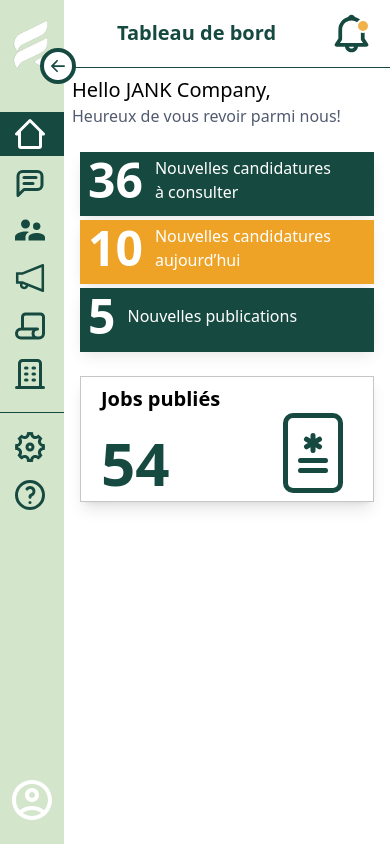
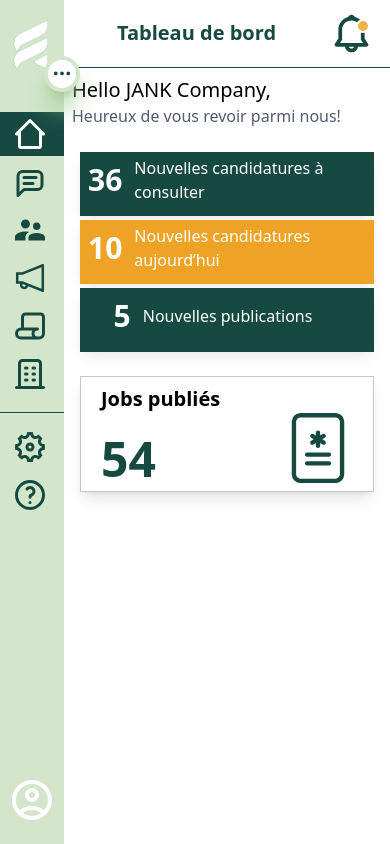
Before and after one commit to johanalain11/job-in, a React (Vite) app: page /dashboard-E in a window 390 px wide. Built offline with nearby package versions, Linux system fonts and the light colour scheme; some icons are missing.

Commit message:
Ajout de la couleur 'green4' dans la amélioration des styles dans les composants Hero et Menu, et ajustements de mise en page dans le tableau de bord 2.

```diff
--- a/src/components/Hero.jsx
+++ b/src/components/Hero.jsx
@@ -19,11 +19,12 @@ const Hero = () => {
         whileInView={"show"}
         viewport={{once:true, amount: 0.7}}
         className='max-w-[1240px] mt-[-96px] h-screen mx-auto flex flex-col justify-center items-center md:items-start md:ms-4 xl:ms-24 2xl:ms-36'>
-            <p className='p-2 text-xl xl:text-2xl'>Vous voulez obtenir un job facilement?</p>
+            <p className='p-2 font-semibold text-xl md:text-2xl xl:text-2xl'>Vous voulez obtenir un job facilement?</p>
             <div className='text-yellow font-bold p-2 text-6xl lg:text-7xl xl:text-8xl text-center md:text-start float-left max-h-32 whitespace-nowrap overflow-visible' >
-            <ReactTyped strings={['Postulez à', 'Trouvez', 'Cherchez']} typeSpeed={60} backSpeed={100} loop/></div>
+              <ReactTyped strings={['Postulez à', 'Trouvez', 'Cherchez']} typeSpeed={60} backSpeed={100} loop/>
+            </div>
             <h1 className='text-white font-bold px-2 text-5xl lg:text-6xl xl:text-7xl'>un job</h1>
-            <p className='p-2 text-xl xl:mt-3 xl:text-2xl'>grâce à votre application  <ShinyText disabled={false} speed={3} className='text-2xl font-black font-["League Spartan"]' text="JOB-in"/></p>
+            <p className='p-2 font-semibold text-xl md:text-2xl md:mt-3 xl:text-2xl'>grâce à votre application  <ShinyText disabled={false} speed={3} className='text-2xl font-black font-["League Spartan"]' text="JOB-in"/></p>
             <Link to="/dashboard"><button className='text-2xl md:text-3xl xl:text-4xl m-2 p-2 md:px-6 w-max px-8 bg-yellow rounded-full font-black text-green1 inline button hover:px-8'>Inscrivez-vous !</button></Link>
             <div className='space-x-5 hidden'>
             <Link to="/dashboard-E"><button className='text-lg md:text-xl xl:text-2xl m-1 h-10 w-max px-3 bg-green3 rounded-full font-black text-green1 inline  hover:px-6 transition ease-out duration-500 hover:scale-105 hover:text-white'>Entreprise</button></Link>
--- a/src/elements/Head.jsx
+++ b/src/elements/Head.jsx
@@ -12,7 +12,7 @@ const Head = (props) => {
       </span>
       <p className='font-bold md:ml-3 xl:ml-6 text-xl md:text-3xl xl:text-4xl'>{props.nom}</p>
       <div className='flex flex-row'>
-          <Link to='/'> <div className='border border-black text-lg md:text-xl xl:text-2xl mx-2 md:px-5 font-semibold text-yellow py-1 hover:scale-105 transition ease-out duration-300 hover:bg-yellow2 hidden sm:block'>
+          <Link to='/' className='flex px-auto justify-center items-center'> <div className='border border-black text-lg md:text-xl xl:text-2xl mx-2 md:px-5 px-1 font-semibold text-yellow py-1 hover:scale-105 transition ease-out duration-300 hover:bg-yellow2 hidden sm:block'>
               Retourner à l'accueil </div>
           </Link>
           <svg xmlns="http://www.w3.org/2000/svg" width="45" height="45" viewBox="0 0 45 45" fill="none" className='mx-2 md:mx-6 xl:mx-12 '>
--- a/src/elements/Menu.jsx
+++ b/src/elements/Menu.jsx
@@ -4,7 +4,7 @@ import Logo3 from '../assets/logo3.png'
 import { BiHomeAlt2 } from "react-icons/bi";
 import { TbMessage } from "react-icons/tb";
 import { RiSearchLine } from "react-icons/ri";
-import { BsArrowLeftShort} from 'react-icons/bs';
+import { GoKebabHorizontal } from "react-icons/go";
 import { HiOutlineDocumentText } from "react-icons/hi";
 import { PiBuildingsBold } from "react-icons/pi";
 import { RiProfileLine } from "react-icons/ri";
@@ -48,9 +48,9 @@ const Menu = () => {
                 <img src={Logo} alt='/' className={`${!open ? "hidden": "inline-block"}`} />
                 <img src={Logo3} alt='/' className={`${!open ? "inline-block w-10 pb-4": "hidden"}`} />
                 </Link>
-                <BsArrowLeftShort className='bg-white text-green1 text-4xl absolute
-                -right-3 top-12 md:top-16 border-4 border-green3 cursor-pointer rounded-full'
-                onClick={() => setOpen(!open)} />
+                <div className='bg-white p-1 absolute -right-4 top-14 md:top-16 border-4 border-green3 shadow-xl shadow-green3 cursor-pointer rounded-full' onClick={() => setOpen(!open)} >
+                    <GoKebabHorizontal className=' text-green1 text-xl'/>
+                </div>
             </div>
             <div>
                 {
@@ -100,7 +100,7 @@ const Menu = () => {
             </div>
         </div>
         <div className='text-white mb-3'>
-            <div className='flex flex-row justify-center py-2 space-x-3 rounded-full hover:bg-green2 hover:text-white cursor-pointer transition duration-500 ease-in-out transform hover:scale-105'>
+            <div className='flex flex-row justify-center py-2 space-x-3 rounded-full cursor-pointer transition duration-500 ease-in-out transform hover:scale-105'>
             <MdOutlineAccountCircle className='text-5xl min-w-8' />
             <div className={`${!open ? "hidden": "justify-center flex flex-col space-y-1"}`}>
                 <p className='text-green1'>Johan NZALI</p>
--- a/src/elements/Menu2.jsx
+++ b/src/elements/Menu2.jsx
@@ -3,7 +3,7 @@ import Logo from '../assets/logo1.png'
 import Logo3 from '../assets/logo3.png'
 import { BiHomeAlt2 } from "react-icons/bi";
 import { TbMessage } from "react-icons/tb";
-import { BsArrowLeftShort} from 'react-icons/bs';
+import { GoKebabHorizontal } from "react-icons/go";
 import { MdOutlineAccountCircle, MdSupervisorAccount } from "react-icons/md";
 import { AiOutlineNotification } from "react-icons/ai";
 import { TbScript } from "react-icons/tb";
@@ -48,9 +48,9 @@ const Menu = () => {
                 <img src={Logo} alt='/' className={`${!open ? "hidden": "inline-block"}`} />
                 <img src={Logo3} alt='/' className={`${!open ? "inline-block w-10 pb-4": "hidden"}`} />
                 </Link>
-                <BsArrowLeftShort className='bg-white text-green1 text-4xl absolute
-                -right-3 top-12 md:top-16 border-4 border-green1 cursor-pointer rounded-full'
-                onClick={() => setOpen(!open)} />
+                <div className='bg-white p-1 absolute -right-4 top-14 md:top-16 border-4 border-green4 shadow-xl shadow-green3 cursor-pointer rounded-full' onClick={() => setOpen(!open)}>
+                    <GoKebabHorizontal className=' text-green1 text-xl'/>
+                </div>
             </div>
             <div>
                 {
@@ -100,7 +100,7 @@ const Menu = () => {
             </div>
         </div>
         <div className='text-white mb-3'>
-            <div className='flex flex-row justify-center py-2 space-x-3 rounded-full hover:bg-green2 hover:text-white cursor-pointer transition duration-500 ease-in-out transform hover:scale-105'>
+            <div className='flex flex-row justify-center py-2 space-x-3 rounded-full cursor-pointer transition duration-500 ease-in-out transform hover:scale-105'>
             <MdOutlineAccountCircle className='text-5xl min-w-8' />
             <div className={`${!open ? "hidden": "justify-center flex flex-col space-y-1"}`}>
                 <p className='text-green1'>JANK Company</p>
--- a/src/elements2/Dashboard/board.jsx
+++ b/src/elements2/Dashboard/board.jsx
@@ -20,13 +20,13 @@ function board() {
           {
             actus.map((actus) =>
             <div className='w-full transition duration-500 ease-in-out transform hover:scale-105 shadow-lg hover:shadow-green2'>
-            <div className={actus.color}>
-              <div className='flex flex-row gap-x-3 m-1 min-h-14 md:justify-center items-center text-white p-1 md:p-2 xl:py-3'>
-                <CountUp delay={actus.delay} separator=' ' duration={2} className='text-5xl font-bold' end={actus.n}/>
-                <div className='w-fit'>{actus.text}</div>
-                <div className='w-4 text-lg'><FaChevronRight /></div>
+              <div className={actus.color}>
+                <div className='flex flex-row gap-x-3 m-1 min-h-14 md:justify-center items-center place-content-center text-white p-1 md:p-2 xl:py-3'>
+                  <CountUp delay={actus.delay} separator=' ' duration={2} className='text-3xl lg:text-5xl font-bold' end={actus.n}/>
+                  <div className='w-fit'>{actus.text}</div>
+                  <div className='w-4 text-lg'><FaChevronRight /></div>
+                </div>
               </div>
-            </div>
             </div>)
           }
         </div>
@@ -35,9 +35,9 @@ function board() {
       <div className='mt-7 gap-y-5 flex flex-col'>
         <div className='border border-gray3 py-2 px-5 w-full md:w-64 lg:w-72 transition duration-500 ease-in-out transform hover:scale-105 shadow-lg hover:shadow-green2'>
             <p className='font-semibold text-xl md:text-2xl'>Jobs publiés</p>
-            <div className='w-full flex flex-row justify-between space-x-16 items-end'>
-                <CountUp delay={1} separator=' ' duration={2} className='text-6xl font-extrabold text-green1 mt-5' end={jobsPubliés}/>
-                <BsFileMedical size={80} color='#164A41' />
+            <div className='w-full flex flex-row justify-between items-end'>
+                <CountUp delay={1} separator=' ' duration={2} className='text-5xl md:text-6xl font-extrabold text-green1' end={jobsPubliés}/>
+                <BsFileMedical size={70} color='#164A41' />
             </div>
         </div>
       </div>
--- a/src/index.css
+++ b/src/index.css
@@ -51,7 +51,7 @@ p {
   @apply hidden sm:block text-yellow text-xs bg-yellow2 md:my-1 w-fit py-1 px-2 rounded-xl;
 }
 .dashboard_item{
-  @apply flex flex-row space-x-3 mx-auto justify-self-center items-center w-full text-lg lg:text-xl py-1 mt-1 pl-3 hover:bg-green2 hover:scale-105 transition ease-in-out duration-300;
+  @apply flex flex-row space-x-3 mx-auto justify-self-center items-center w-full text-lg lg:text-xl py-1 mt-1 pl-3 hover:brightness-150 hover:scale-105 transition ease-in-out duration-300;
 }
 .rightArrow{
   @apply ml-3 mr-5;
--- a/tailwind.config.js
+++ b/tailwind.config.js
@@ -12,6 +12,7 @@ module.exports = {
       'green1': '#164A41',
       'green2': '#548464',
       'green3': '#9DC88D',
+      'green4': '#D3E6CB',
       'blue1': '#4640DE',
       'gray1': '#515B6F',
       'gray2': '#7C8493',
@@ -21,7 +22,7 @@ module.exports = {
       'red2': '#FDD'
     },
     fontFamily:{
-      'logo': ['League Spartan', 'Helvetica', 'sans-serif'],
+      logo: ['League Spartan', 'Helvetica', 'sans-serif'],
     },
     extend: {
       boxShadowColor:{
```
Also changed, not shown: src/public/fonts/ES-Rebon-Grotesque-TRIAL.ttf (added), src/public/fonts/ES-Rebond-Grotesque-TRIAL.woff (added).
